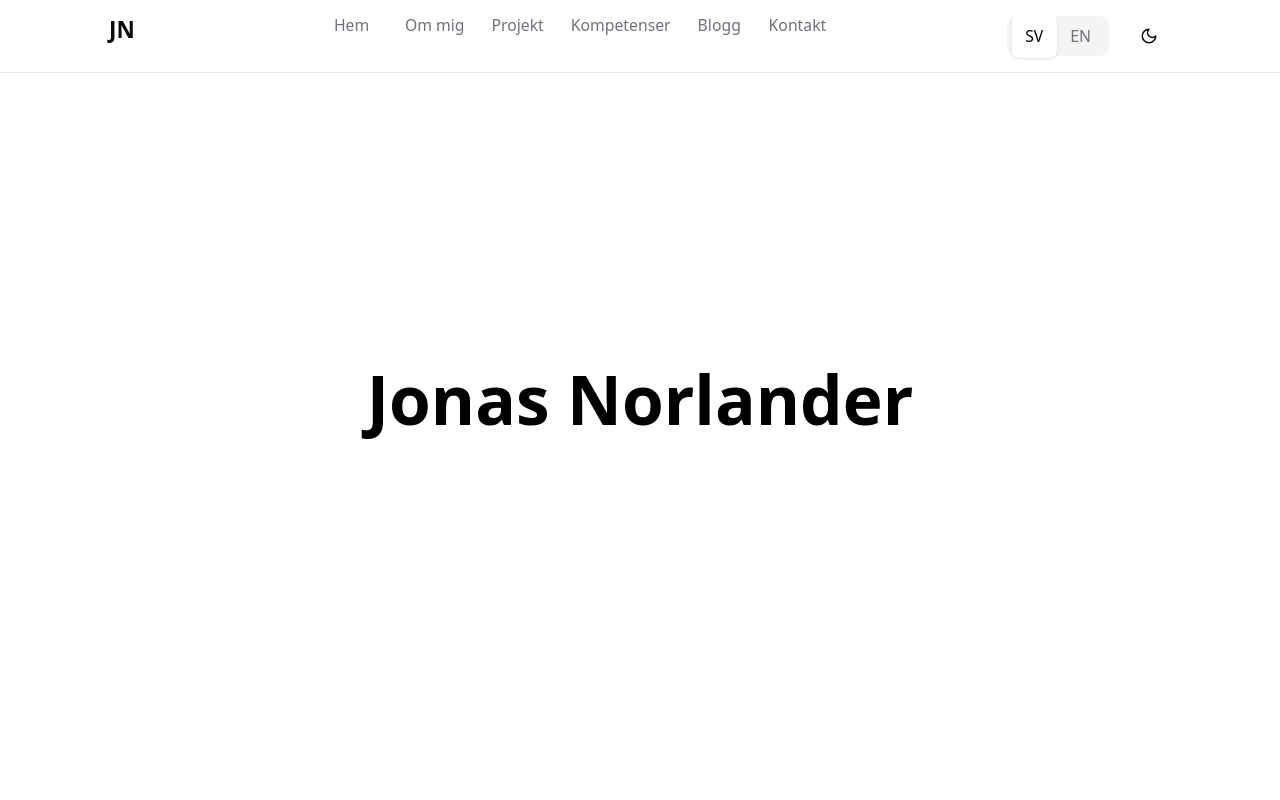
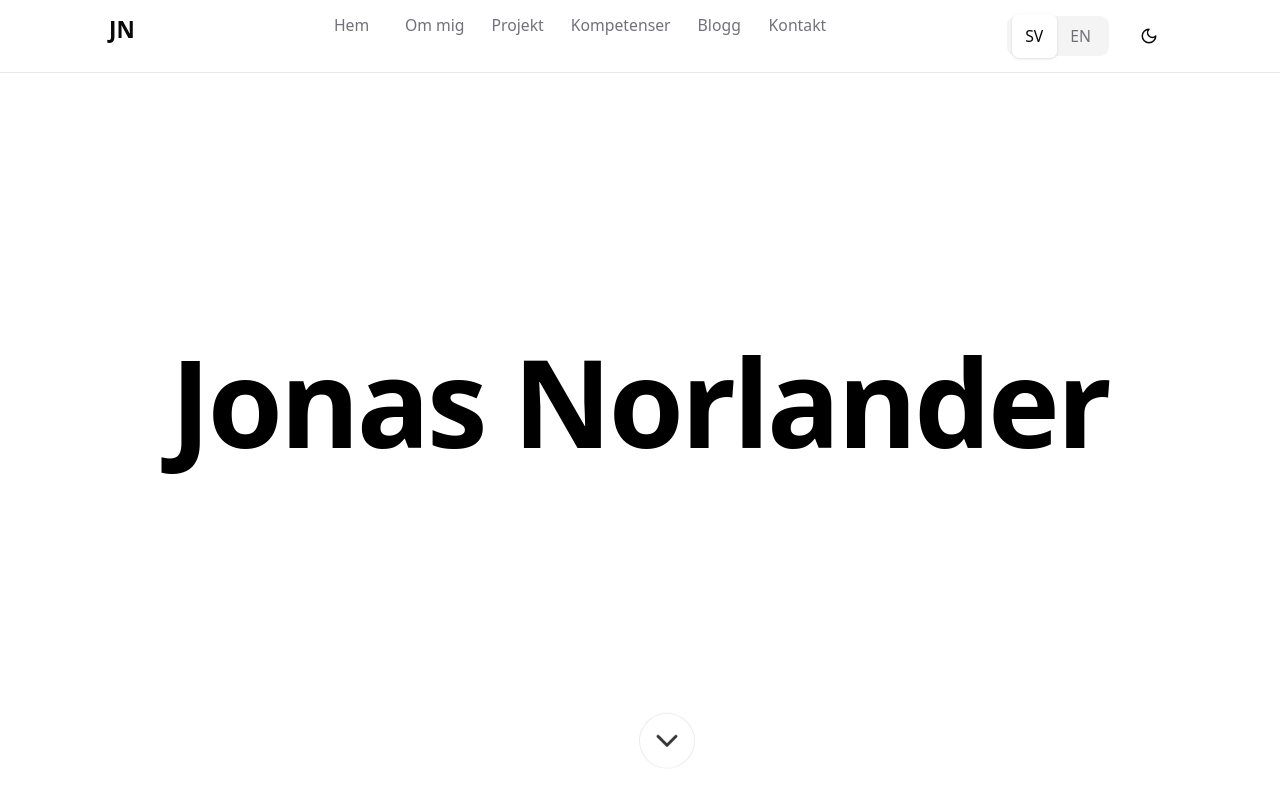
Before and after one commit to nifik101/v0dev_v2, a Next.js app: page / in a window 1280 px wide. Shown: the top 800 px of the page. Built offline with nearby package versions, Linux system fonts and the light colour scheme.

Commit message:
Updated Hero section, scroll icon and zoom function

```diff
--- a/src/components/sections/Hero.tsx
+++ b/src/components/sections/Hero.tsx
@@ -11,45 +11,89 @@ export function Hero() {
     offset: ["start start", "end start"]
   })
 
-  const textScale = useTransform(scrollYProgress, [0, 0.2], [1, 30])
+  const textScale = useTransform(scrollYProgress, [0, 0.2], [1.5, 30])
   const smoothTextScale = useSpring(textScale, { damping: 15, stiffness: 100 })
 
-  const textOpacity = useTransform(scrollYProgress, [0.1, 0.2], [1, 0])
-  const smoothTextOpacity = useSpring(textOpacity, { damping: 15,
+  const textOpacity = useTransform(scrollYProgress, [0.1, 0.15], [1, 0])
+  const smoothTextOpacity = useSpring(textOpacity, {
+    damping: 15,
     stiffness: 100
   })
 
-  const blackOpacity = useTransform(scrollYProgress, [0.2, 0.3], [0, 1])
+  const blackOpacity = useTransform(scrollYProgress, [0.15, 0.2], [0, 1])
+  const fadeOutBlack = useTransform(scrollYProgress, [0.2, 0.25], [1, 0])
   const smoothBlackOpacity = useSpring(blackOpacity, {
     damping: 15,
     stiffness: 100
   })
 
+  const scrollIndicatorColor = useTransform(
+    scrollYProgress,
+    [0, 0.2, 0.3],
+    ["#000", "#000", "#fff"]
+  )
+
+  const scrollIndicatorOpacity = useTransform(
+    scrollYProgress,
+    [0, 0.1, 0.15],
+    [1, 1, 0]
+  )
+
   return (
-    <div ref={targetRef} className="h-[200vh] bg-white">
+    <div ref={targetRef} className="h-[120vh] bg-white">
       <div className="sticky top-0 h-screen flex items-center justify-center overflow-hidden">
         <motion.div
-          className="text-black text-center"
+          className="text-black text-center px-4"
           style={{
             scale: smoothTextScale,
             opacity: smoothTextOpacity
           }}
         >
-          <h1 className="text-6xl font-bold">Jonas Norlander</h1>
+          <h1 className="text-4xl md:text-6xl lg:text-7xl font-bold tracking-tight">
+            Jonas Norlander
+          </h1>
         </motion.div>
         <motion.div
-          className="absolute inset-0 bg-black"
+          className="absolute inset-0 dark:bg-black bg-black"
           style={{
-            opacity: smoothBlackOpacity
+            opacity: useTransform(
+              scrollYProgress,
+              [0.15, 0.2, 0.25],
+              [0, 1, 0]
+            )
           }}
         />
         <motion.div
-          className="absolute bottom-8 left-1/2 transform -translate-x-1/2"
+          className="fixed bottom-8 left-1/2 transform -translate-x-1/2 z-10"
           initial={{ opacity: 1, y: 0 }}
-          animate={{ opacity: [1, 0.5, 1], y: [0, 10, 0] }}
-          transition={{ repeat: Infinity, duration: 2 }}
+          animate={{
+            opacity: [1, 0.5, 1],
+            y: [0, 10, 0]
+          }}
+          transition={{
+            repeat: Infinity,
+            duration: 2,
+            ease: "easeInOut"
+          }}
+          style={{
+            opacity: scrollIndicatorOpacity
+          }}
         >
-          <ChevronDown className="h-8 w-8 text-white" />
+          <motion.div
+            className="p-2 rounded-full bg-white/10 backdrop-blur-sm"
+            style={{
+              boxShadow: '0 0 0 1px rgba(0, 0, 0, 0.1)',
+            }}
+          >
+            <motion.div
+              className="h-8 w-8"
+              style={{
+                color: scrollIndicatorColor
+              }}
+            >
+              <ChevronDown className="h-full w-full" />
+            </motion.div>
+          </motion.div>
         </motion.div>
       </div>
     </div>
--- a/src/styles/globals.css
+++ b/src/styles/globals.css
@@ -116,6 +116,13 @@ html {
   .body-base {
     @apply text-base md:text-lg leading-relaxed;
   }
+
+  /* Enhanced hero text sizing */
+  .hero-text {
+    font-size: clamp(2.5rem, 8vw, 5rem);
+    line-height: 1.1;
+    letter-spacing: -0.02em;
+  }
 }
 
 /* Smooth transitions */
@@ -149,3 +156,16 @@ body {
     @apply bg-background text-foreground;
   }
 }
+
+/* Improved scroll indicator visibility */
+@media (max-height: 600px) {
+  .scroll-indicator {
+    bottom: 1rem;
+  }
+}
+
+@media (min-height: 800px) {
+  .scroll-indicator {
+    bottom: 2rem;
+  }
+}
```
Also changed, not shown: 1 other file (tests, documents, lock files or other folders).
